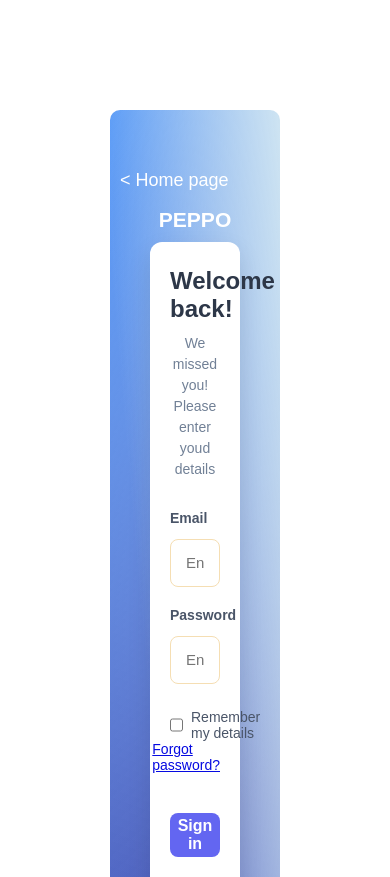
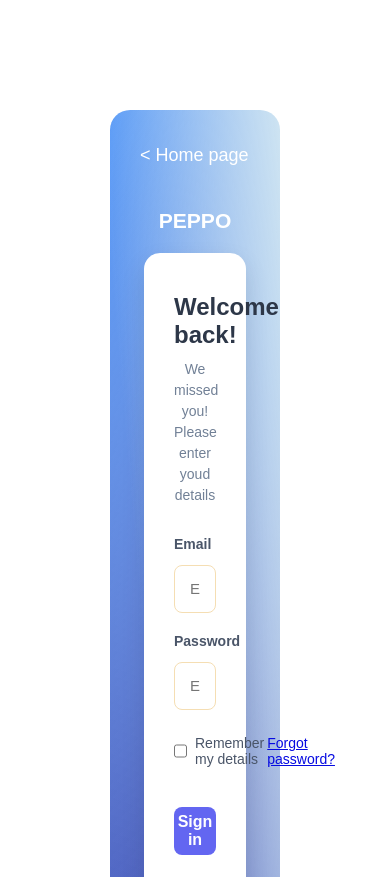
Before and after one commit to Matrix469/LoginProgramaci-nWeb.github.io, a plain HTML site: page index.html in a window 390 px wide. Shown: the top 877 px of the page. Drawn offline with Linux system fonts and the light colour scheme.

Commit message:
Cambio nuevo

```diff
--- a/tarea-12-login.css
+++ b/tarea-12-login.css
@@ -221,65 +221,3 @@ main{
     text-decoration: none;
     font-weight: 500;
 }
-
-
-@media (max-width: 480px) {
-    body {
-        padding: 10px;
-    }
-
-    main {
-        padding: 10px;
-        border-radius: 10px;
-    }
-
-    .card {
-        padding: 25px 20px;
-        border-radius: 12px;
-    }
-
-    .arriba {
-        margin-top: 10px;
-        padding: 10px;
-    }
-
-    .arriba2 {
-        left: 10px;
-        top: 10px;
-    }
-
-    .abajoCheck {
-        flex-direction: column;
-        align-items: flex-start;
-    }
-
-    .forgot-password {
-        align-self: flex-end;
-    }
-
-    .btn-signin,
-    .btn-google {
-        height: 44px;
-    }
-
-    .google-logo {
-        width: 20px;
-        height: 20px;
-    }
-}
-
-
-@media (max-width: 360px) {
-    .card {
-        padding: 20px 15px;
-    }
-
-    .titulo h1 {
-        font-size: 18px;
-    }
-
-    .entrada {
-        height: 44px;
-        font-size: 14px;
-    }
-}
```
